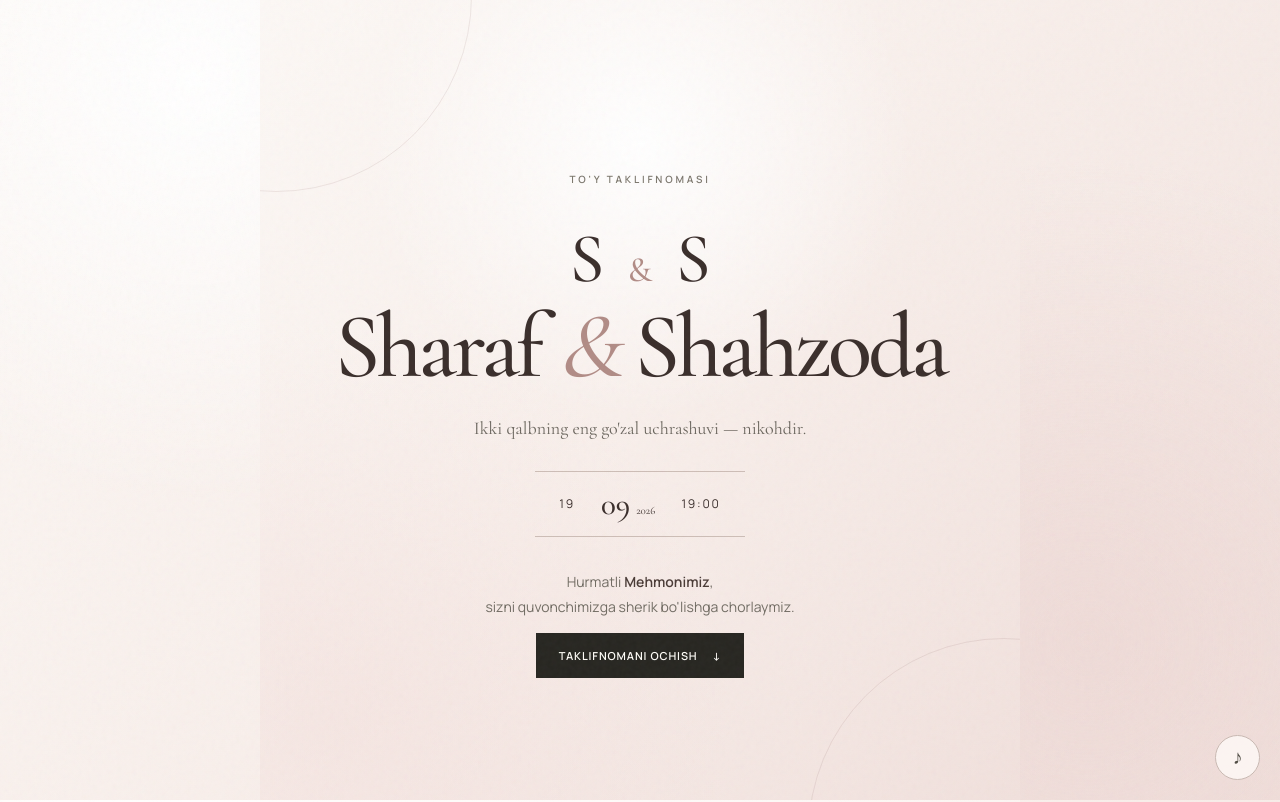
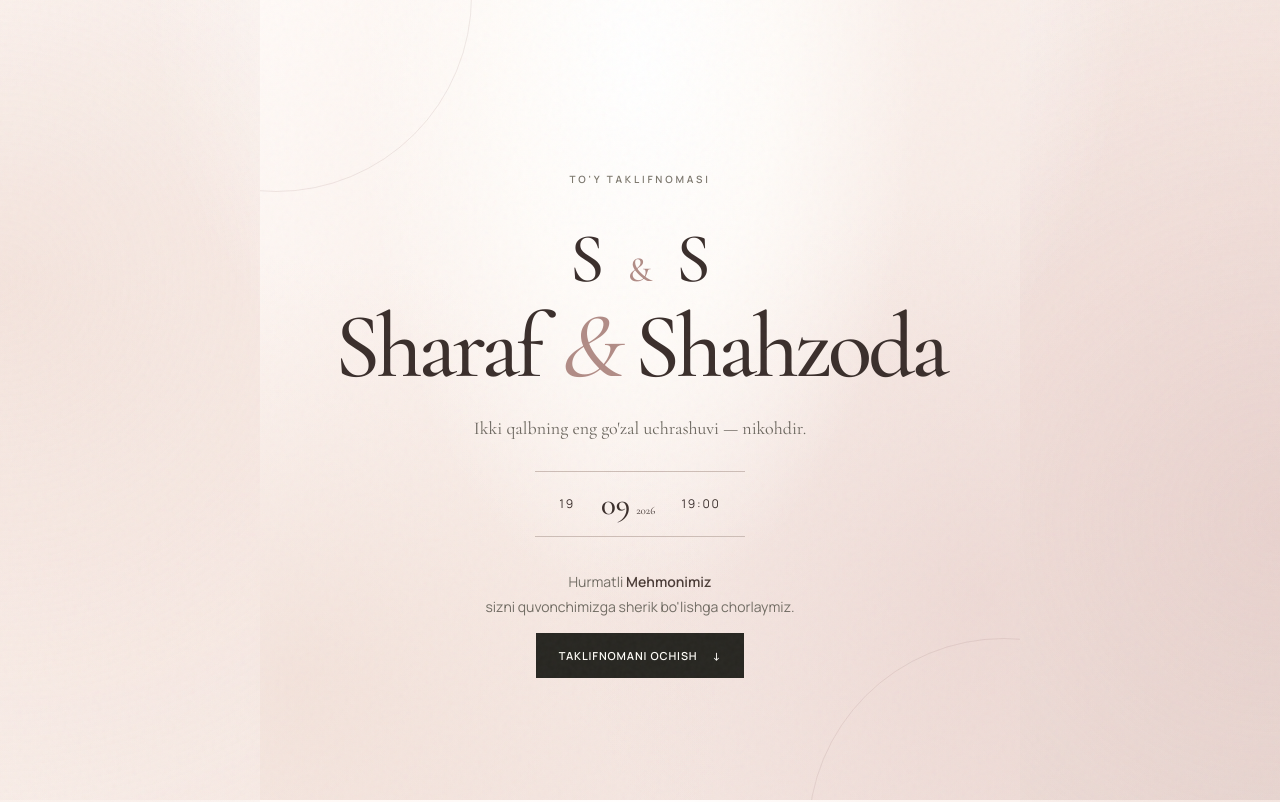
Before and after one commit to sharafsamadovich-commits/sharaf-shahzoda, a plain HTML site: page index.html in a window 1280 px wide. Shown: the top 802 px of the page. Drawn offline with nearby package versions, Linux system fonts and the light colour scheme.

Commit message:
Update index.html

```diff
--- a/index.html
+++ b/index.html
@@ -4,7 +4,7 @@
   <meta charset="UTF-8">
   <meta name="viewport" content="width=device-width, initial-scale=1.0">
 
-  <meta name="theme-color" content="#f7eee9">
+  <meta name="theme-color" content="#f6ebe5">
 
   <title>Sharaf & Shahzoda — To'y Taklifnomasi</title>
 
@@ -23,83 +23,114 @@
 
   <link rel="stylesheet" href="style.css">
 
-  <!-- ТОЛЬКО ФОН -->
+  <!-- ТОЛЬКО НОВЫЙ СВАДЕБНЫЙ ФОН -->
   <style>
+
     html,
     body {
       background:
         radial-gradient(
-          circle at 15% 10%,
+          circle at 50% 0%,
           rgba(255, 255, 255, 0.98) 0%,
-          rgba(255, 255, 255, 0) 32%
+          rgba(255, 255, 255, 0.65) 22%,
+          rgba(255, 255, 255, 0) 48%
         ),
         radial-gradient(
-          circle at 85% 80%,
-          rgba(235, 211, 208, 0.55) 0%,
-          rgba(235, 211, 208, 0) 38%
+          circle at 0% 35%,
+          rgba(224, 190, 177, 0.32) 0%,
+          rgba(224, 190, 177, 0) 42%
+        ),
+        radial-gradient(
+          circle at 100% 65%,
+          rgba(219, 181, 181, 0.30) 0%,
+          rgba(219, 181, 181, 0) 43%
         ),
         linear-gradient(
           135deg,
-          #fcf8f5 0%,
-          #f8efeb 48%,
-          #f1e1dd 100%
+          #fffaf7 0%,
+          #f9eee9 38%,
+          #f4e5df 68%,
+          #eadbd5 100%
         ) !important;
 
       background-attachment: fixed !important;
       color: #3a2e2b;
     }
 
+
     main {
       background: transparent !important;
     }
 
+
     .content {
       background:
         radial-gradient(
-          circle at 15% 15%,
-          rgba(255, 255, 255, 0.94) 0%,
-          rgba(255, 255, 255, 0) 34%
+          ellipse at 50% 0%,
+          rgba(255, 255, 255, 0.95) 0%,
+          rgba(255, 255, 255, 0) 45%
         ),
         radial-gradient(
-          circle at 90% 75%,
-          rgba(235, 211, 208, 0.45) 0%,
-          rgba(235, 211, 208, 0) 40%
+          circle at 0% 55%,
+          rgba(227, 195, 181, 0.25) 0%,
+          rgba(227, 195, 181, 0) 40%
+        ),
+        radial-gradient(
+          circle at 100% 75%,
+          rgba(222, 188, 187, 0.24) 0%,
+          rgba(222, 188, 187, 0) 42%
         ),
         linear-gradient(
           135deg,
-          #fcf8f5 0%,
-          #f8efeb 50%,
-          #f2e4df 100%
+          #fffaf7 0%,
+          #f9eee9 45%,
+          #f2e3de 100%
         ) !important;
 
       color: #3a2e2b !important;
     }
 
+
     .hero {
       background:
         radial-gradient(
-          circle at 50% 18%,
-          rgba(255, 255, 255, 0.98) 0%,
-          rgba(255, 255, 255, 0) 36%
+          ellipse at 50% 8%,
+          rgba(255, 255, 255, 1) 0%,
+          rgba(255, 252, 249, 0.94) 25%,
+          rgba(255, 252, 249, 0) 52%
         ),
         radial-gradient(
-          circle at 10% 90%,
-          rgba(241, 218, 215, 0.42) 0%,
-          rgba(241, 218, 215, 0) 40%
+          circle at 5% 85%,
+          rgba(226, 194, 180, 0.27) 0%,
+          rgba(226, 194, 180, 0) 43%
+        ),
+        radial-gradient(
+          circle at 95% 75%,
+          rgba(222, 188, 185, 0.27) 0%,
+          rgba(222, 188, 185, 0) 43%
         ),
         linear-gradient(
           135deg,
-          #fcf8f5 0%,
-          #f8efeb 50%,
-          #f1e1dd 100%
+          #fffaf7 0%,
+          #f9eee9 50%,
+          #f1e1dc 100%
         ) !important;
     }
 
+
     .photo-frame {
-      background: #eee1dc !important;
+      background:
+        linear-gradient(
+          135deg,
+          #ead9d1 0%,
+          #f7ebe5 50%,
+          #e7d4cc 100%
+        ) !important;
     }
+
   </style>
 </head>
+
 
 <body>
 
@@ -107,44 +138,70 @@
 
   <main>
 
+
     <!-- ПЕРВАЯ СЕКЦИЯ -->
     <section class="content hero">
 
       <div class="hero-inner">
 
-        <p class="eyebrow">TO'Y TAKLIFNOMASI</p>
+        <p class="eyebrow">
+          TO'Y TAKLIFNOMASI
+        </p>
+
 
         <div class="monogram">
           S <span>&</span> S
         </div>
 
+
         <h1>
           Sharaf <i>&</i> Shahzoda
         </h1>
+
 
         <p class="intro">
           Ikki qalbning eng go'zal uchrashuvi — nikohdir.
         </p>
 
+
         <div class="date-card">
 
-          <span>19</span>
+          <span>
+            19
+          </span>
 
           <div>
-            <b>09</b>
-            <small>2026</small>
+
+            <b>
+              09
+            </b>
+
+            <small>
+              2026
+            </small>
+
           </div>
 
-          <span>19:00</span>
+          <span>
+            19:00
+          </span>
 
         </div>
 
+
         <p class="guest">
+
           Hurmatli
-          <strong id="guestName">Mehmonimiz</strong>,
+          <strong id="guestName">
+            Mehmonimiz
+          </strong>
+
           <br>
+
           sizni quvonchimizga sherik bo'lishga chorlaymiz.
+
         </p>
+
 
         <button
           class="open-btn"
@@ -159,6 +216,7 @@
     </section>
 
 
+
     <!-- ОСНОВНАЯ СЕКЦИЯ -->
     <section
       class="content"
@@ -169,11 +227,20 @@
         BIZNING KUNIMIZ
       </div>
 
+
       <h2>
-        Sizni <em>Sharaf & Shahzoda</em>
+
+        Sizni
+        <em>
+          Sharaf & Shahzoda
+        </em>
+
         <br>
+
         to'yiga taklif etamiz
+
       </h2>
+
 
 
       <!-- ФОТО -->
@@ -185,6 +252,7 @@
         >
 
       </div>
+
 
 
       <!-- ЦИТАТА -->
@@ -200,6 +268,7 @@
       </blockquote>
 
 
+
       <!-- ОБРАТНЫЙ ОТСЧЁТ -->
       <div class="countdown-wrap">
 
@@ -207,34 +276,67 @@
           TO'YGACHA
         </div>
 
+
         <div
           class="countdown"
           id="countdown"
         >
 
           <div>
-            <strong id="days">0</strong>
-            <span>Kun</span>
+
+            <strong id="days">
+              0
+            </strong>
+
+            <span>
+              Kun
+            </span>
+
           </div>
 
+
           <div>
-            <strong id="hours">0</strong>
-            <span>Soat</span>
+
+            <strong id="hours">
+              0
+            </strong>
+
+            <span>
+              Soat
+            </span>
+
           </div>
 
+
           <div>
-            <strong id="minutes">0</strong>
-            <span>Daqiqa</span>
+
+            <strong id="minutes">
+              0
+            </strong>
+
+            <span>
+              Daqiqa
+            </span>
+
           </div>
 
+
           <div>
-            <strong id="seconds">0</strong>
-            <span>Soniya</span>
+
+            <strong id="seconds">
+              0
+            </strong>
+
+            <span>
+              Soniya
+            </span>
+
           </div>
 
         </div>
 
       </div>
+
 
 
       <!-- ДЕТАЛИ -->
@@ -244,98 +346,12 @@
           MAROSIM TAFSILOTLARI
         </div>
 
+
         <article class="event">
 
           <div class="event-number">
             01
           </div>
 
+
           <h3>
-            Visol oqshomi
-          </h3>
-
-          <div class="event-grid">
-
-            <div>
-              <span>Sana</span>
-              <b>
-                19 Sentyabr 2026, Shanba
-              </b>
-            </div>
-
-            <div>
-              <span>Vaqt</span>
-              <b>
-                19:00
-              </b>
-            </div>
-
-            <div>
-              <span>Manzil</span>
-              <b>
-                Zarafshon shahar,
-                <br>
-                Billur to'yxonasi
-              </b>
-            </div>
-
-          </div>
-
-          <a
-            class="map-btn"
-            href="https://www.google.com/maps/search/?api=1&query=Billur+to%27yxonasi+Zarafshon+shahar"
-            target="_blank"
-            rel="noopener"
-          >
-            Xaritada ko'rish ↗
-          </a>
-
-        </article>
-
-      </div>
-
-
-      <!-- ЗАВЕРШЕНИЕ -->
-      <div class="closing">
-
-        <div class="ornament">
-          ✦
-        </div>
-
-        <p>
-          Umrimizning eng yorqin kuniga siz ham guvoh bo'lishingizni istaymiz.
-          <br>
-          Quvonchimiz siz bilan bo'lsa, u yanada to'kis bo'ladi.
-        </p>
-
-        <div class="sign">
-          Sharaf <span>&</span> Shahzoda
-        </div>
-
-        <div class="final-date">
-          19 · 09 · 2026
-        </div>
-
-      </div>
-
-    </section>
-
-  </main>
-
-
-  <!-- КНОПКА МУЗЫКИ -->
-  <button
-    class="music"
-    id="musicBtn"
-    aria-label="Musiqa"
-    type="button"
-  >
-    ♪
-  </button>
-
-
-  <!-- JAVASCRIPT -->
-  <script src="script.js"></script>
-
-</body>
-</html>
```
